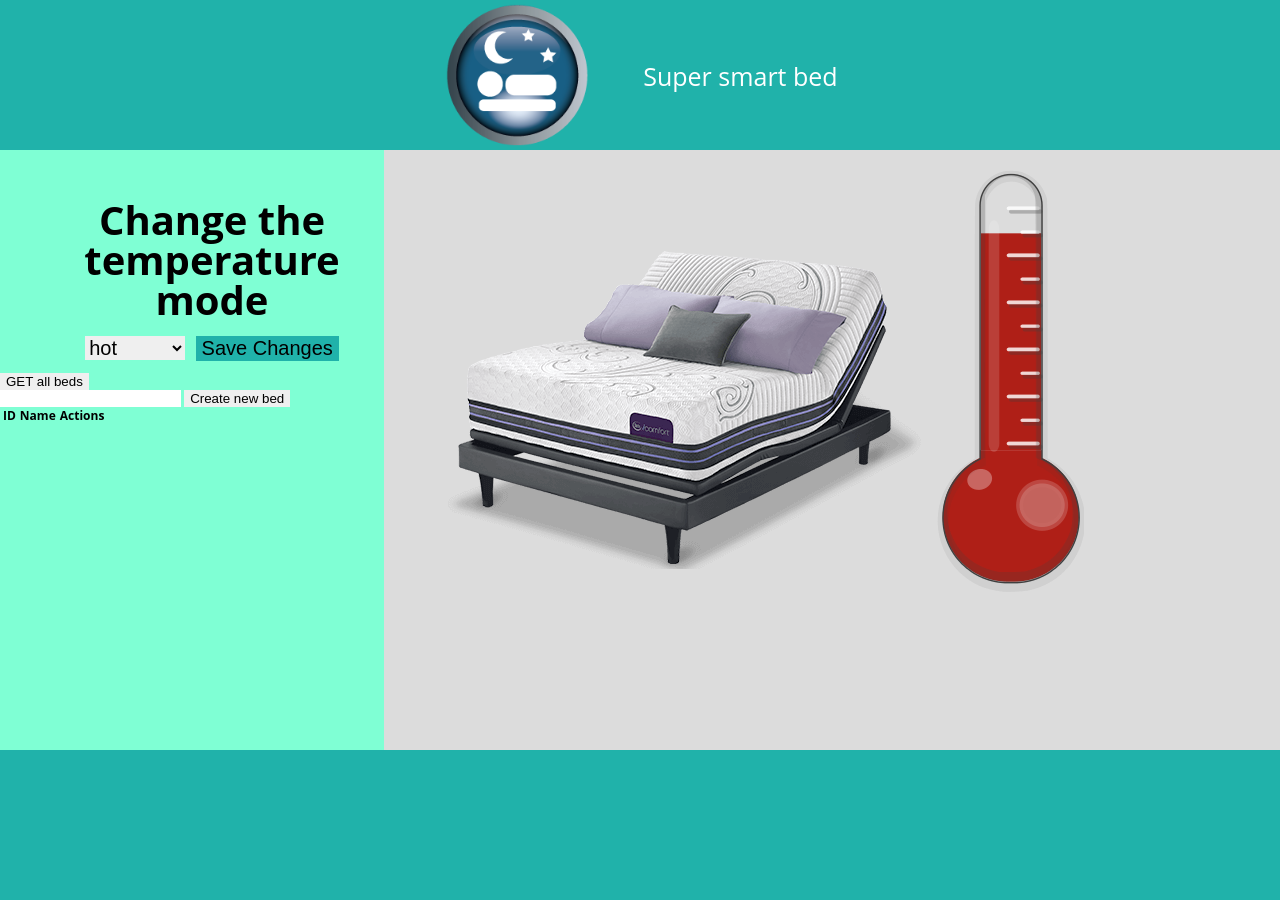
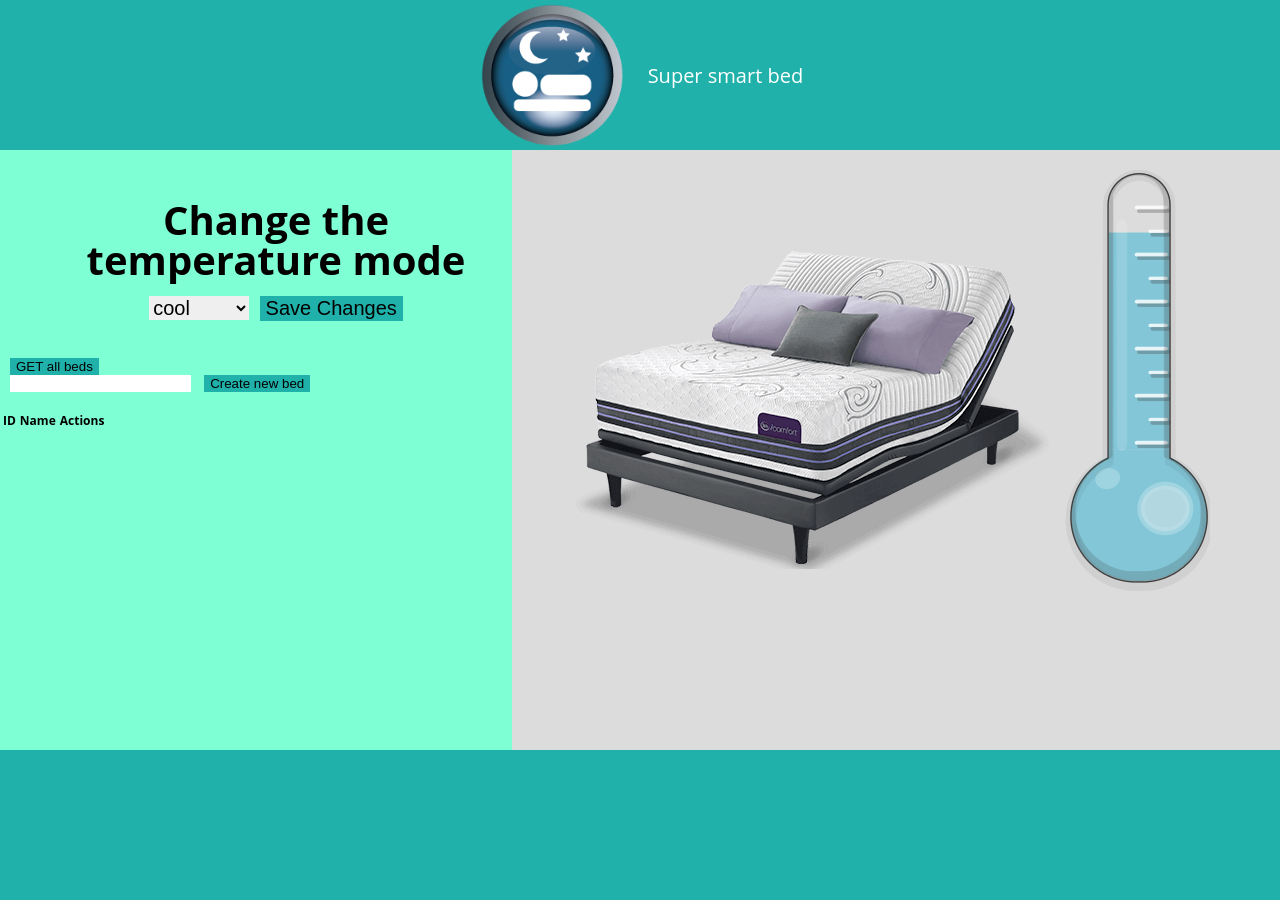
Before and after one commit to prostonastya/SmartBed, a Node server app: page / in a window 1280 px wide. Run offline with Node 20, Linux system fonts and the light colour scheme; lists and menus that the app fills with data are empty.

Commit message:
add PUT and DEL req, but have err

```diff
--- a/public/css/style.css
+++ b/public/css/style.css
@@ -59,21 +59,13 @@ header .flex-container{
 	height: 150px;
 
 }
-.name{
-
-    color: white;
-    font-size: 25px;
-    margin-left: 50px;
-}
-
 .flex-container{
 	display:flex;
 	flex-direction: row;
 }
 
-
 .sidebar{
-	width: 30%;
+	width: 40%;
 	height: 600px;
 	background: aquamarine;
 
@@ -102,12 +94,34 @@ input[type="button"]{
 	margin-top: 20px;
 }
 
+#create-form{
+	margin-bottom: 20px;
+}
+
+.name{
+    color: white;
+    font-size: 20px;
+    margin-left: 20px;
+}
+
+.update-button, .delete-button, #get-button, #create{
+	background: lightseagreen;
+	margin-left: 10px;
+}
+
+#get-button{
+	margin-top: 25px;
+}
+
+#create-input{
+margin-left: 10px;
+}
+
 .content{
 	float: left;
-	width: 70%;
+	width: 60%;
 	height: 600px;
 	background: gainsboro;
-
 }
 
 .term{
--- a/public/temp.json
+++ b/public/temp.json
@@ -1 +1 @@
-{"heat":"3"}
+{"heat":"1"}
--- a/server.js
+++ b/server.js
@@ -64,7 +64,7 @@ function indexTemplate(heat) {
                 <button id="get-button">GET all beds</button>
                 <form id="create-form">
                     <input type="text" id="create-input">
-                    <button>Create new bed</button>
+                    <button id= "create">Create new bed</button>
                 </form>
                 <table>
                     <thead>
@@ -137,16 +137,28 @@ app.post('/beds/create', function(req, res) {
 });
 
 app.put('/beds/:id', function(req, res) {
+
     var id = req.params.id;
     var newName = req.body.newName;
 
-    var found = false;
+    beds.forEach(function(bed, index) {
 
-    beds.forEach(function(bed, index) {
-        if (!found && bed.id === Number(id)) {
+        if (bed.id === Number(id)) {
             bed.name = newName;
         }
     });
 
     res.send('Succesfully updated bed!');
 });
+
+app.delete('/beds/delete/:id', function(req, res) {
+    var id = req.params.id;
+
+    beds.forEach(function(bed, index) {
+        if (bed.id === Number(id)) {
+            beds.splice(index, 1);
+        }
+    });
+
+    res.send('Successfully deleted product!');
+});
```
Also changed, not shown: public/js/plugin.js (+49 -55 lines).
